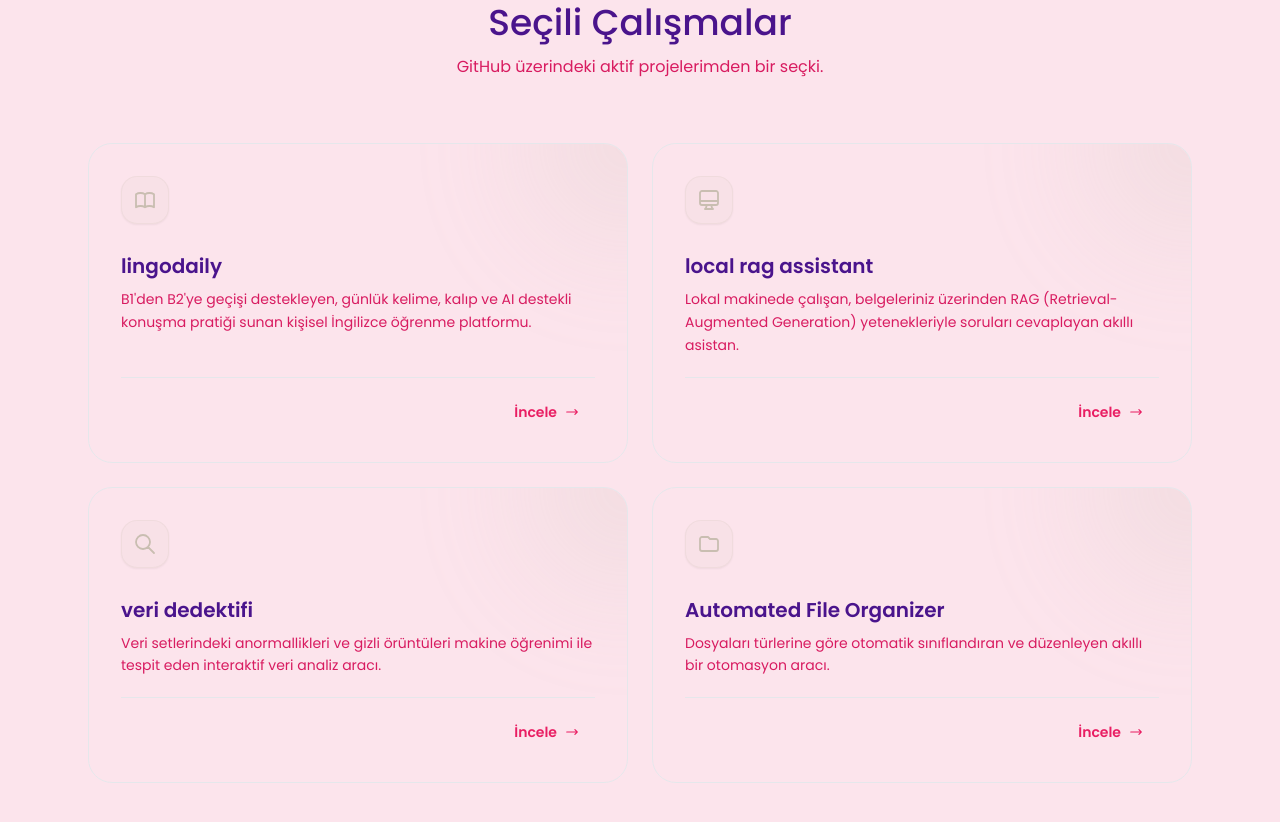
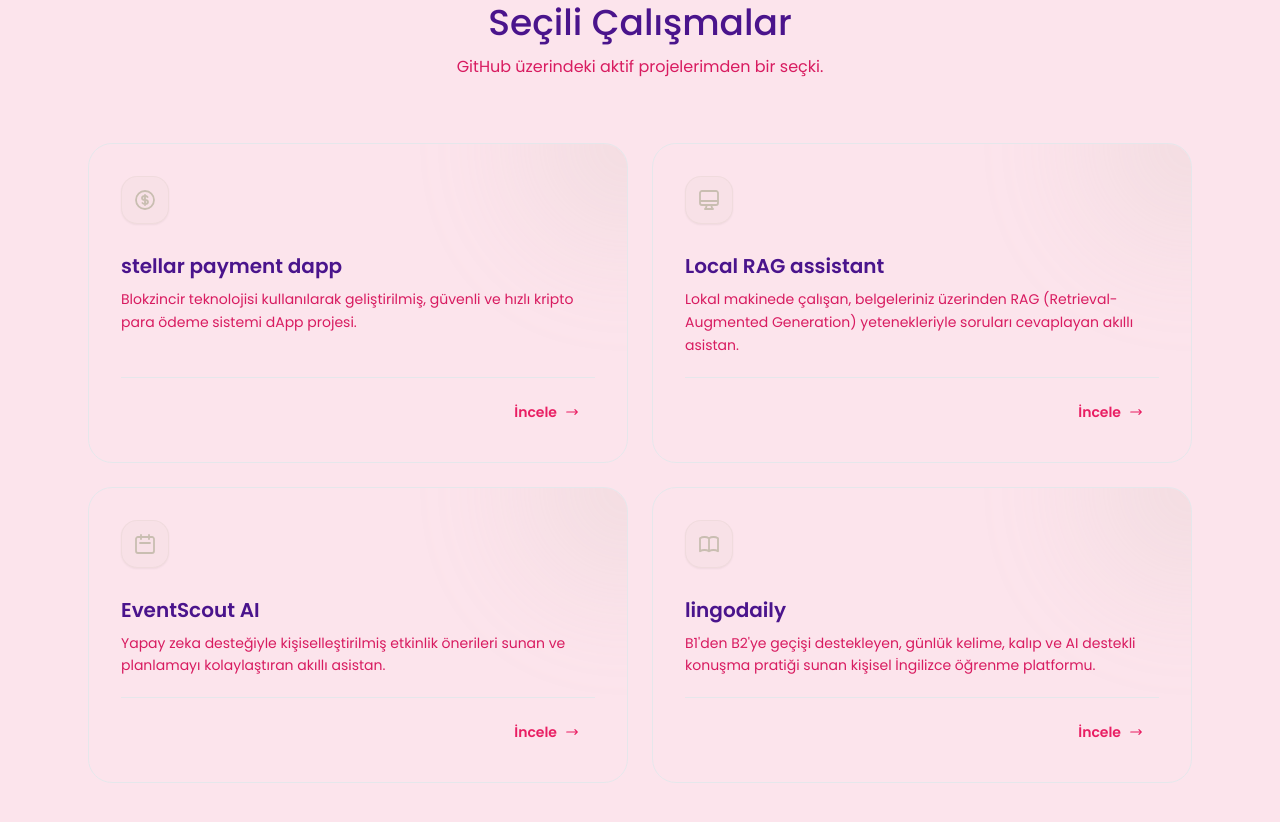
Before and after one commit to BirgulGokturk/portfolio, a plain HTML site: page index.html in a window 1280 px wide. Shown: the part 2112-2934 px from the top of the page. Drawn offline with nearby package versions, Linux system fonts and the light colour scheme; no server answers.

Commit message:
Update featured projects securely

```diff
--- a/index.html
+++ b/index.html
@@ -625,10 +625,10 @@
 
         // ─── GitHub Projects ───
         const repos = [
+            { owner: 'BirgulGokturk', repo: 'stellar-payment-dapp', icon: 'M12 8c-1.657 0-3 .895-3 2s1.343 2 3 2 3 .895 3 2-1.343 2-3 2m0-8c1.11 0 2.08.402 2.599 1M12 8V7m0 1v8m0 0v1m0-1c-1.11 0-2.08-.402-2.599-1M21 12a9 9 0 11-18 0 9 9 0 0118 0z', desc: "Blokzincir teknolojisi kullanılarak geliştirilmiş, güvenli ve hızlı kripto para ödeme sistemi dApp projesi." },
+            { owner: 'BirgulGokturk', repo: 'Local-RAG-assistant', icon: 'M9.75 17L9 20l-1 1h8l-1-1-.75-3M3 13h18M5 17h14a2 2 0 002-2V5a2 2 0 00-2-2H5a2 2 0 00-2 2v10a2 2 0 002 2z', desc: "Lokal makinede çalışan, belgeleriniz üzerinden RAG (Retrieval-Augmented Generation) yetenekleriyle soruları cevaplayan akıllı asistan." },
+            { owner: 'BirgulGokturk', repo: 'EventScout-AI', icon: 'M8 7V3m8 4V3m-9 8h10M5 21h14a2 2 0 002-2V7a2 2 0 00-2-2H5a2 2 0 00-2 2v12a2 2 0 002 2z', desc: "Yapay zeka desteğiyle kişiselleştirilmiş etkinlik önerileri sunan ve planlamayı kolaylaştıran akıllı asistan." },
             { owner: 'BirgulGokturk', repo: '-lingodaily', icon: 'M12 6.253v13m0-13C10.832 5.477 9.246 5 7.5 5S4.168 5.477 3 6.253v13C4.168 18.477 5.754 18 7.5 18s3.332.477 4.5 1.253m0-13C13.168 5.477 14.754 5 16.5 5c1.747 0 3.332.477 4.5 1.253v13C19.832 18.477 18.247 18 16.5 18c-1.746 0-3.332.477-4.5 1.253', desc: "B1'den B2'ye geçişi destekleyen, günlük kelime, kalıp ve AI destekli konuşma pratiği sunan kişisel İngilizce öğrenme platformu." },
-            { owner: 'BirgulGokturk', repo: 'local-rag-assistant', icon: 'M9.75 17L9 20l-1 1h8l-1-1-.75-3M3 13h18M5 17h14a2 2 0 002-2V5a2 2 0 00-2-2H5a2 2 0 00-2 2v10a2 2 0 002 2z', desc: "Lokal makinede çalışan, belgeleriniz üzerinden RAG (Retrieval-Augmented Generation) yetenekleriyle soruları cevaplayan akıllı asistan." },
-            { owner: 'BirgulGokturk', repo: 'veri-dedektifi', icon: 'M21 21l-6-6m2-5a7 7 0 11-14 0 7 7 0 0114 0z', desc: "Veri setlerindeki anormallikleri ve gizli örüntüleri makine öğrenimi ile tespit eden interaktif veri analiz aracı." },
-            { owner: 'BirgulGokturk', repo: 'Automated-File-Organizer', icon: 'M3 7v10a2 2 0 002 2h14a2 2 0 002-2V9a2 2 0 00-2-2h-6l-2-2H5a2 2 0 00-2 2z', desc: "Dosyaları türlerine göre otomatik sınıflandıran ve düzenleyen akıllı bir otomasyon aracı." },
         ];
 
         const langColors = {
```
